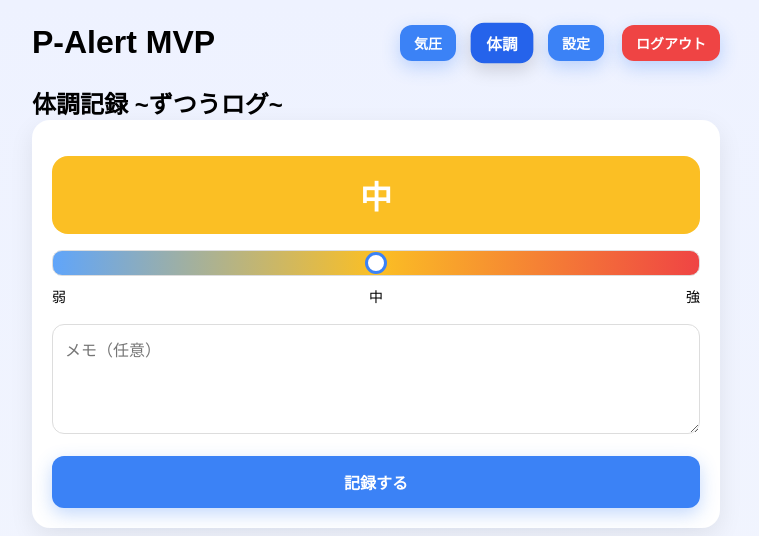
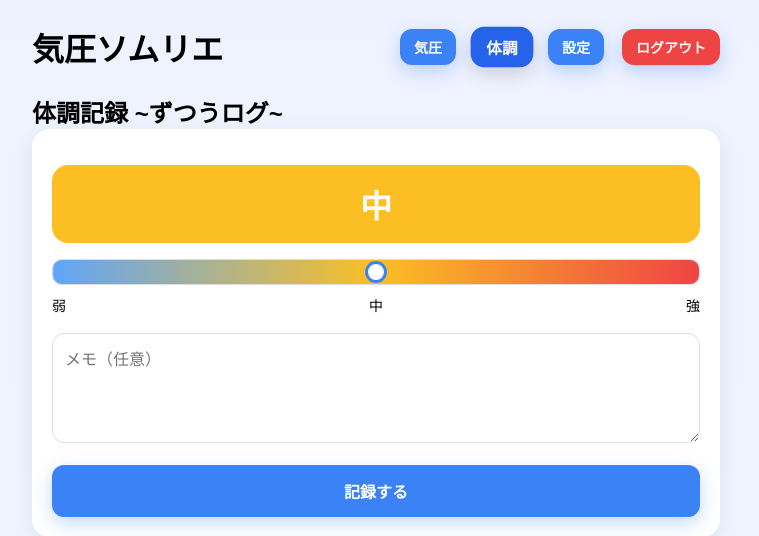
Before and after one commit to 2co2co0417/P-Alert, a Flask app: page /health in a window 1280 px wide. Shown: the top 536 px of the page, without its empty margins (264-1023 px from the left). Run offline with Flask 3, Linux system fonts and the light colour scheme; a user stored in the database is signed in; data comes from the database, SQL or seed files in the repository.

Commit message:
タイトル変更

```diff
--- a/templates/base.html
+++ b/templates/base.html
@@ -3,7 +3,7 @@
 <head>
 <meta charset="utf-8">
 <meta name="viewport" content="width=device-width, initial-scale=1">
-<title>{% block title %}P-Alert{% endblock %}</title>
+<title>{% block title %}気圧ソムリエ{% endblock %}</title>
 
 <link rel="stylesheet"
       href="{{ url_for('static', filename='style.css') }}">
@@ -106,7 +106,7 @@ button:hover,
 
 {% if current_user.is_authenticated %}
 <div class="topbar">
-  <h1 style="margin:0;">P-Alert MVP</h1>
+  <h1 style="margin:0;">気圧ソムリエ</h1>
 
   <div class="nav-buttons">
 
--- a/templates/index.html
+++ b/templates/index.html
@@ -1,5 +1,5 @@
 {% extends "base.html" %}
-{% block title %}P-Alert MVP{% endblock %}
+{% block title %}気圧ソムリエ{% endblock %}
 
 {% block content %}
 
```
Also changed, not shown: 1 other file.
